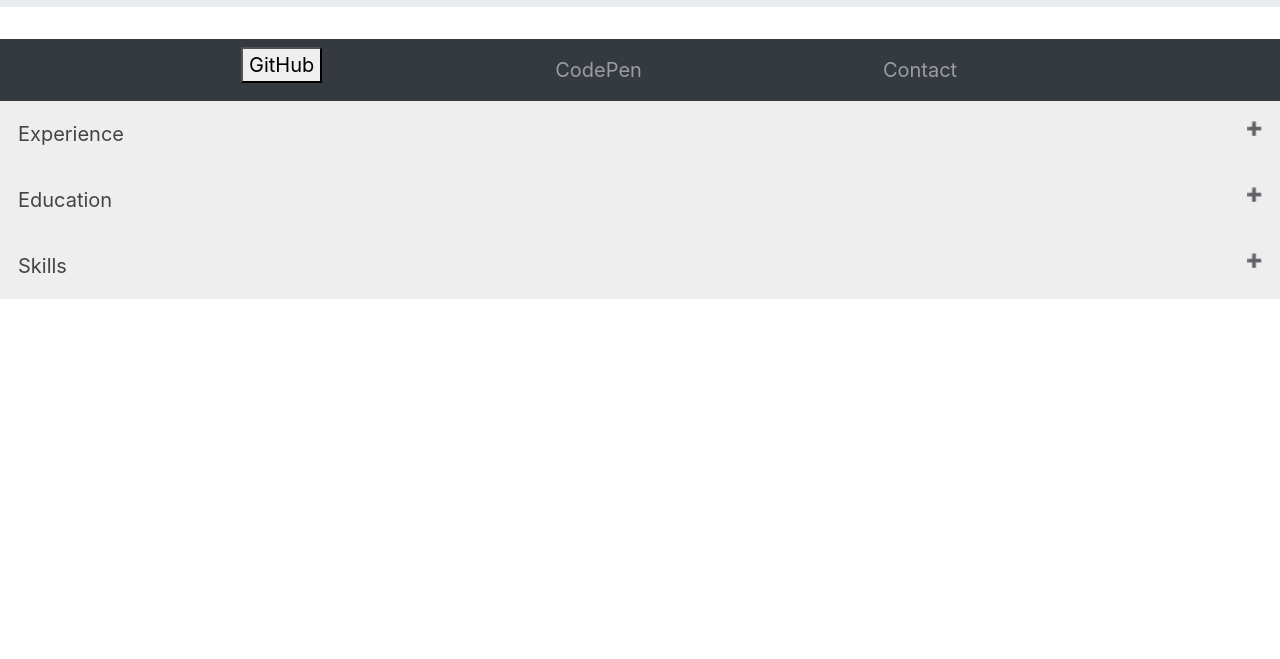
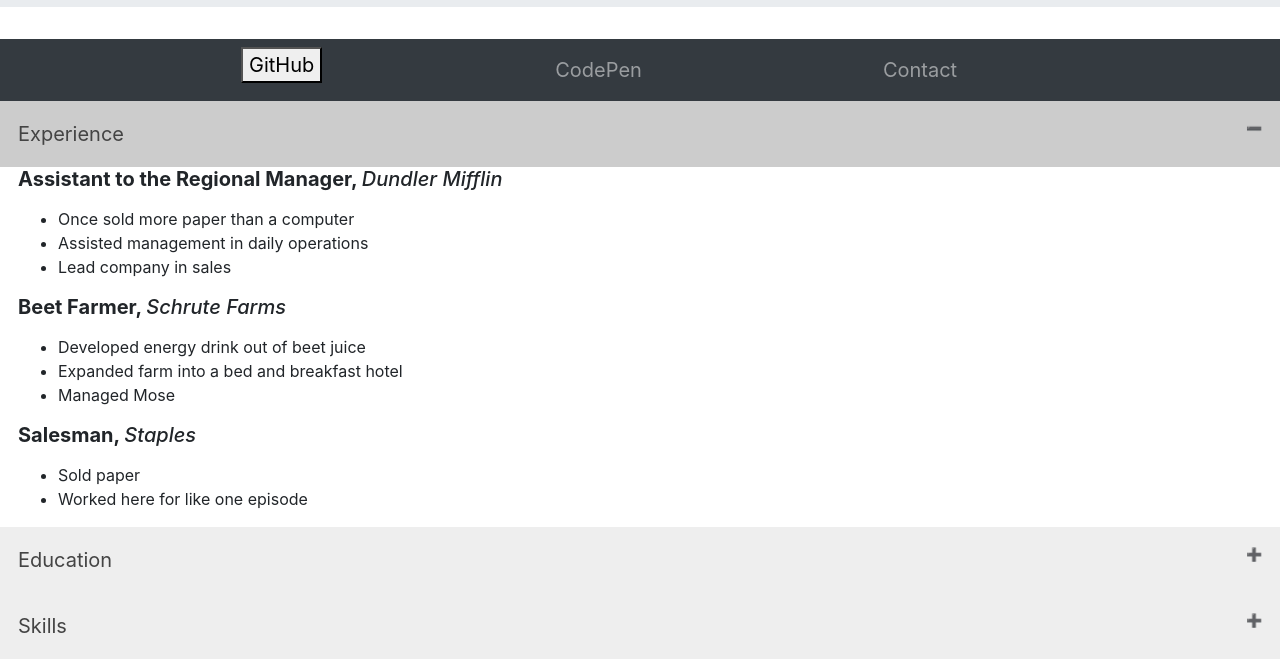
Before and after one commit to Tkenney15/Modal, a plain HTML site: page index.html in a window 1280 px wide. Both pictures are taken after a click on the button "Experience". Shown: the part 211-870 px from the top of the page. Before the commit the page ends 800 px from the top, so only its background shows below. Drawn offline with nearby package versions, Linux system fonts and the light colour scheme; files that its build step writes are made by us from their sources.

Commit message:
Update index.html

```diff
--- a/index.html
+++ b/index.html
@@ -7,9 +7,9 @@
 <title>D. Schrute Resume</title>
 <link rel="stylesheet" href="https://maxcdn.bootstrapcdn.com/bootstrap/4.0.0/css/bootstrap.min.css" integrity="sha384-Gn5384xqQ1aoWXA+058RXPxPg6fy4IWvTNh0E263XmFcJlSAwiGgFAW/dAiS6JXm" crossorigin="anonymous">
 <script src="https://ajax.googleapis.com/ajax/libs/jquery/3.3.1/jquery.min.js"></script>
-<script src="js/script-modal.js"></script>
+<script src="script-modal.js"></script>
 <link rel='stylesheet' href='bootstrap-4.1.3/css/bootstrap.min.css'>
-<link rel="stylesheet" type="text/css" href="css/styles-modal.css">
+<link rel="stylesheet" type="text/css" href="styles-modal.css">
 </head>
 
 <body>
@@ -145,6 +145,25 @@
   </ul></p>
 </div>
 
+<script>
+var acc = document.getElementsByClassName("accordion");
+var i;
+
+for (i = 0; i < acc.length; i++) {
+  acc[i].addEventListener("click", function() {
+    this.classList.toggle("active");
+    var panel = this.nextElementSibling;
+    if (panel.style.maxHeight){
+      panel.style.maxHeight = null;
+    } else {
+      panel.style.maxHeight = panel.scrollHeight + "px";
+    }
+  });
+}
+
+
+</script>
+
 
 
 
```
